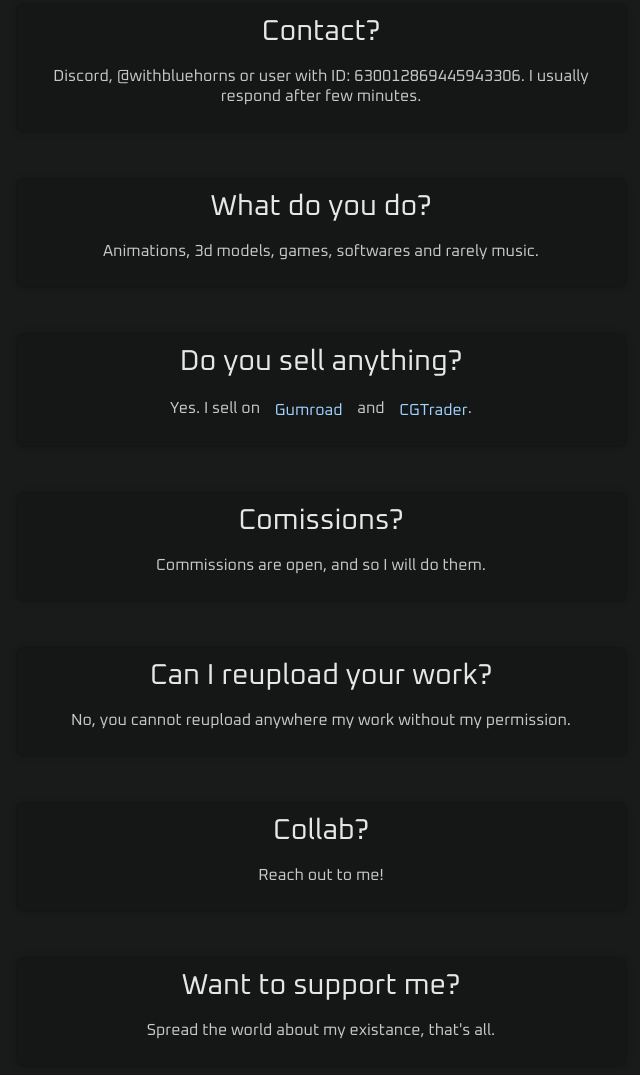
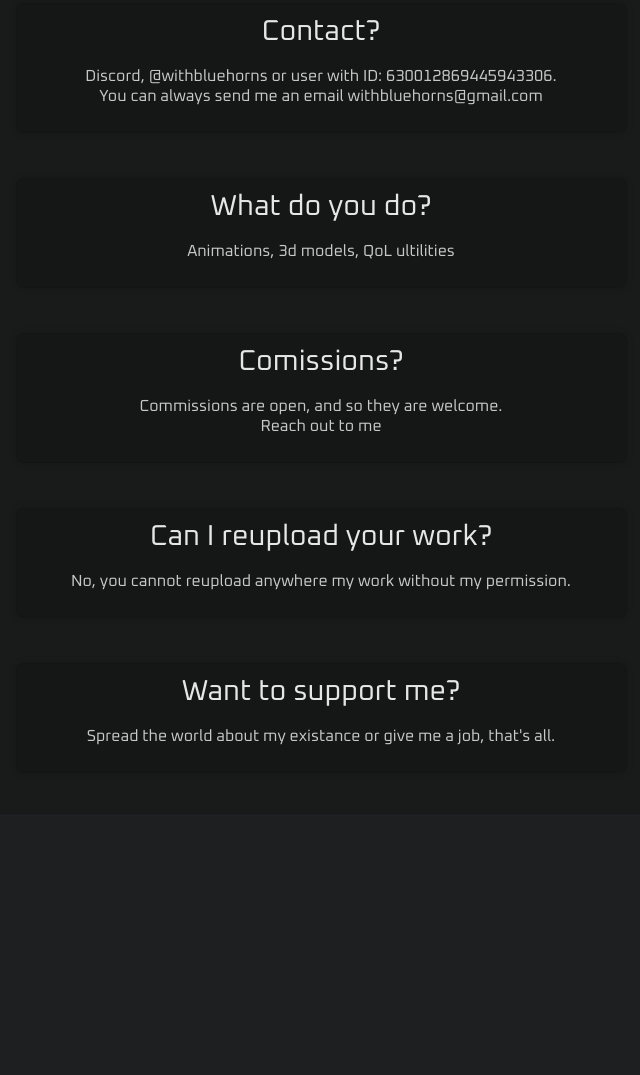
Before and after one commit to WithBlueHorns/WithBlueHorns.github.io, a plain HTML site: page info.html in a window 1280 px wide. Shown: the part 421-1496 px from the top of the page, without its empty margins (330-970 px from the left). After the commit the page ends 1265 px from the top, so only its background shows below. Drawn offline with Linux system fonts and the light colour scheme.

Commit message:
Add files via upload

```diff
--- a/info.html
+++ b/info.html
@@ -66,31 +66,23 @@
         </div>
         <div class="container-faq">
             <h>Contact?</h>
-            <p>Discord, @withbluehorns or user with ID: 630012869445943306. I usually respond after few minutes.</p>
+            <p>Discord, @withbluehorns or user with ID: 630012869445943306.<br>You can always send me an email withbluehorns@gmail.com</p>
         </div>
         <div class="container-faq">
             <h>What do you do?</h>
-            <p>Animations, 3d models, games, softwares and rarely music.</p>
-        </div>
-        <div class="container-faq">
-            <h>Do you sell anything?</h>
-            <div id="nc"><p>Yes. I sell on<a href="https://withbluehorns.gumroad.com">ㅤGumroadㅤ</a> and <a href="https://www.cgtrader.com/withbluehorns">ㅤCGTrader</a>.</p></div>
+            <p>Animations, 3d models, QoL ultilities</p>
         </div>
         <div class="container-faq">
             <h>Comissions?</h>
-            <p>Commissions are open, and so I will do them.</p>
+            <p>Commissions are open, and so they are welcome.<br>Reach out to me</p>
         </div>
         <div class="container-faq">
             <h>Can I reupload your work?</h>
             <p>No, you cannot reupload anywhere my work without my permission.</p>
         </div>
         <div class="container-faq">
-            <h>Collab?</h>
-            <p>Reach out to me!</p>
-        </div>
-        <div class="container-faq">
             <h>Want to support me?</h>
-            <p>Spread the world about my existance, that's all.</p>
+            <p>Spread the world about my existance or give me a job, that's all.</p>
         </div>
     </div>
 </body>
--- a/styles.css
+++ b/styles.css
@@ -295,7 +295,7 @@ h span::first-letter {
   color: rgb(220, 220, 220);
   align-items: center;
   grid-template-columns: repeat(4, 1fr);
-    grid-template-rows: 50px 130px 130px 120px;
+    grid-template-rows: 50px 130px 130px 130px 130px;
 }
 
 .c-test{
```
Also changed, not shown: gallery.html (+4 -0 lines).
